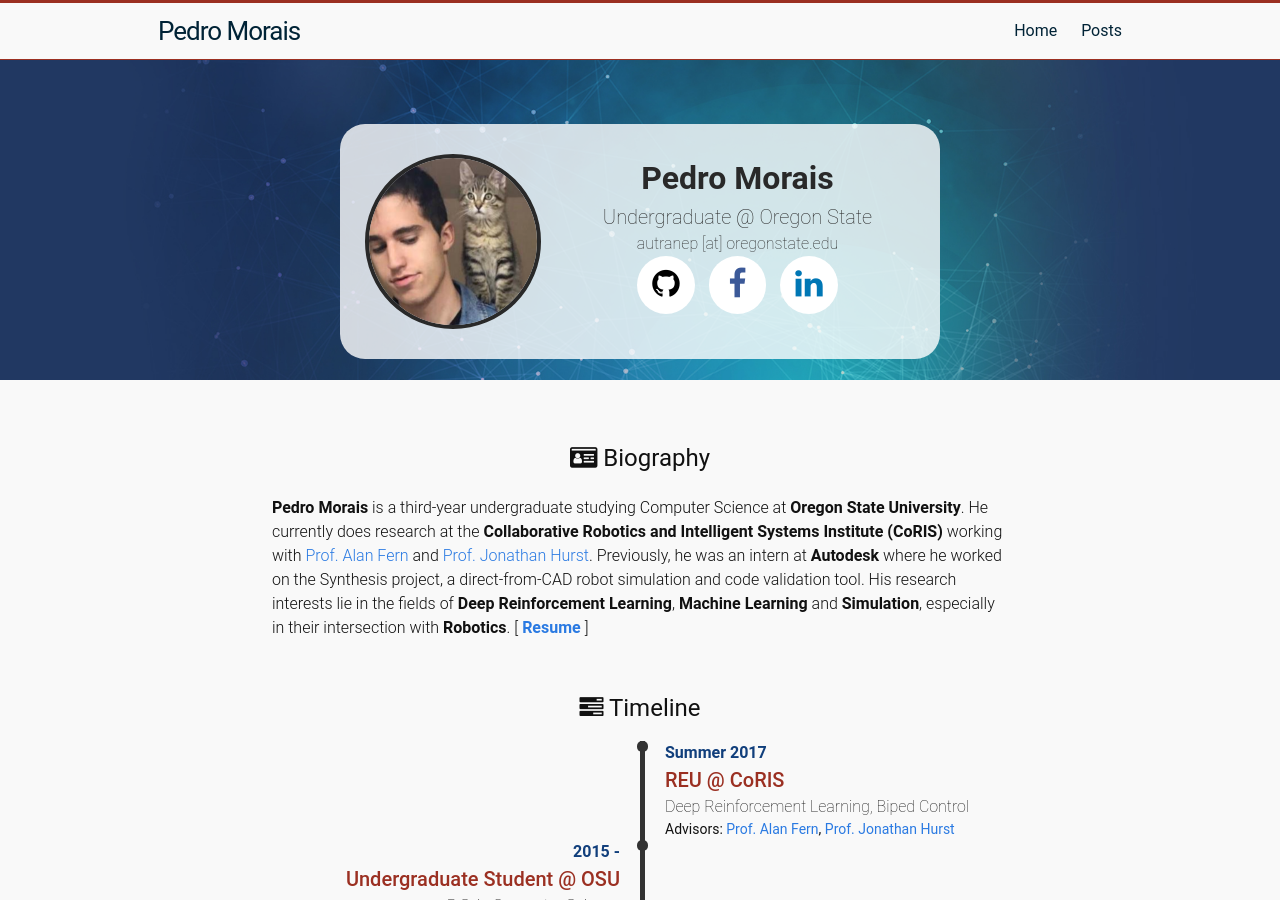
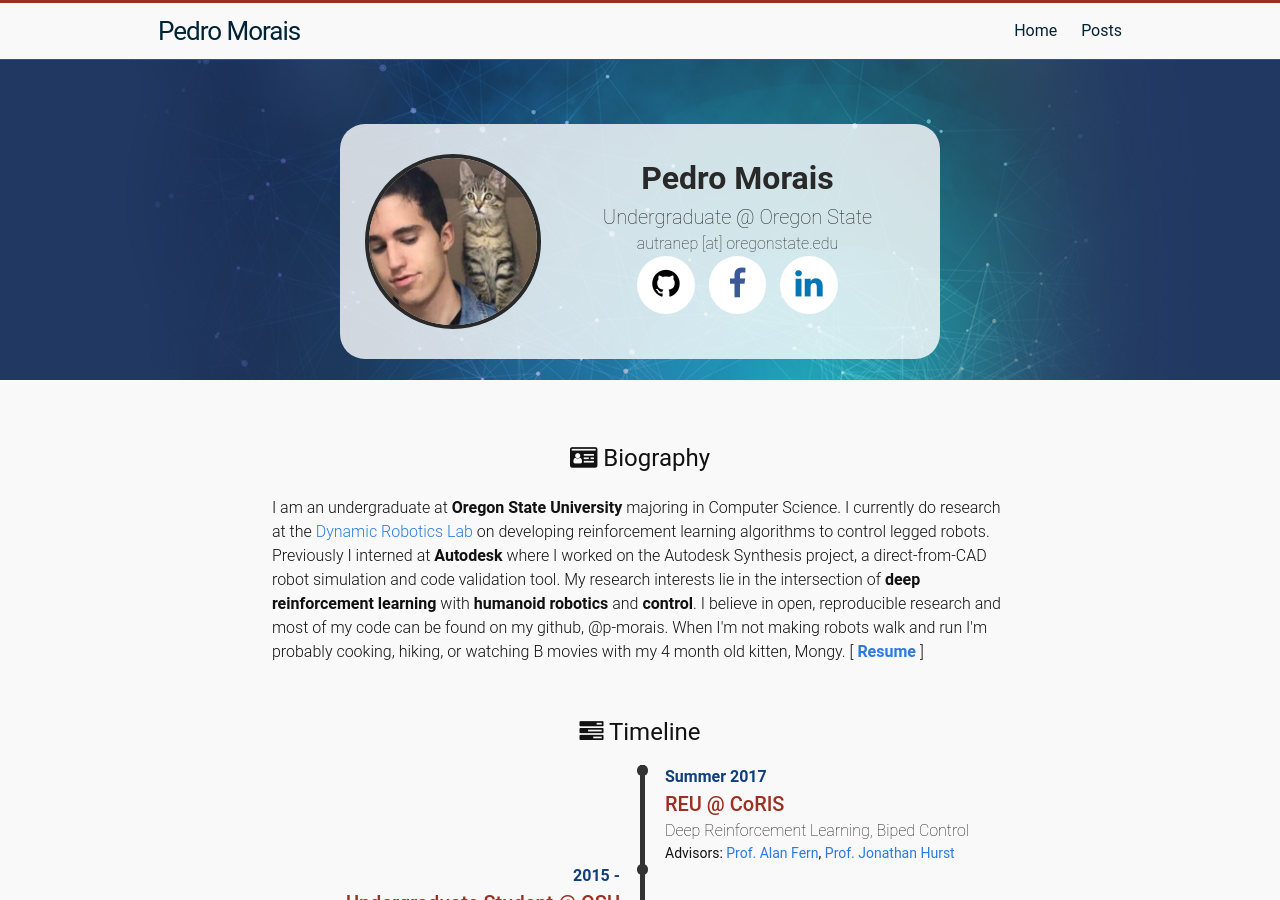
Before and after one commit to p-morais/p-morais.github.io, a Jekyll site: the page built from index.html, in a window 1280 px wide and 900 px high. Built offline with Jekyll 4.4.1, drawn with Linux system fonts in a browser that asks for light colours.

Commit message:
update bio

```diff
--- a/_data/bio.yml
+++ b/_data/bio.yml
@@ -2,15 +2,16 @@ name:       "Pedro Morais"
 title:      "Undergraduate @ Oregon State"
 email:      "autranep [at] oregonstate.edu"
 head_pic:   "/images/self-portrait/me.jpg"
-deep_pic:   "/images/self-portrait/deep-me.jpg"
+#deep_pic:   "/images/self-portrait/deep-me.jpg"
 resume:     "/assets/resume/resume2018.pdf"
 normal:
-  date:     "Feb. 2018"
+  date:     "Feb. 2019"
   title:    ""
-  content:  "<strong>Pedro Morais</strong> is a third-year undergraduate studying Computer Science at <strong>Oregon State University</strong>. He currently does research at the <strong>Collaborative Robotics and Intelligent Systems Institute (CoRIS)</strong> working with <a href='http://web.engr.oregonstate.edu/~afern/'>Prof. Alan Fern</a> and <a href='#'> Prof. Jonathan Hurst</a>. Previously, he was an intern at <strong>Autodesk</strong> where he worked on the Synthesis project, a direct-from-CAD robot simulation and code validation tool.
+  content:  "I am an undergraduate at <strong>Oregon State University</strong> majoring in Computer Science. I currently do research at the <a>Dynamic Robotics Lab</a> on developing reinforcement learning algorithms to control legged robots. Previously I interned at <strong>Autodesk</strong> where I worked on the Autodesk Synthesis project, a direct-from-CAD robot simulation and code validation tool. My research interests lie in the intersection of <strong>deep reinforcement learning</strong> with <strong>humanoid robotics</strong> and <strong>control</strong>. I believe in open, reproducible research and most of my code can be found on my github, @p-morais.
 
-  His research interests lie in the fields of <strong>Deep Reinforcement Learning</strong>, <strong>Machine Learning</strong> and <strong>Simulation</strong>, especially in their intersection with <strong>Robotics</strong>."
-short:
-  date:
-  title:  "About me"
-  content: "I love solving complex problems efficiently and scalably. While my biggest interest is in applying <em class='text-grey-bright'>deep reinforcement learning</em>, I'm willing to tackle any interesting or novel problem."
+  When I'm not making robots walk and run I'm probably cooking, hiking, or watching B movies with my 4 month old kitten, Mongy."
+
+# short:
+#   date:
+#   title:  "About me"
+#   content: "I love solving complex problems efficiently and scalably. While my biggest interest is in applying <em class='text-grey-bright'>deep reinforcement learning</em>, I'm willing to tackle any interesting or novel problem."
```
